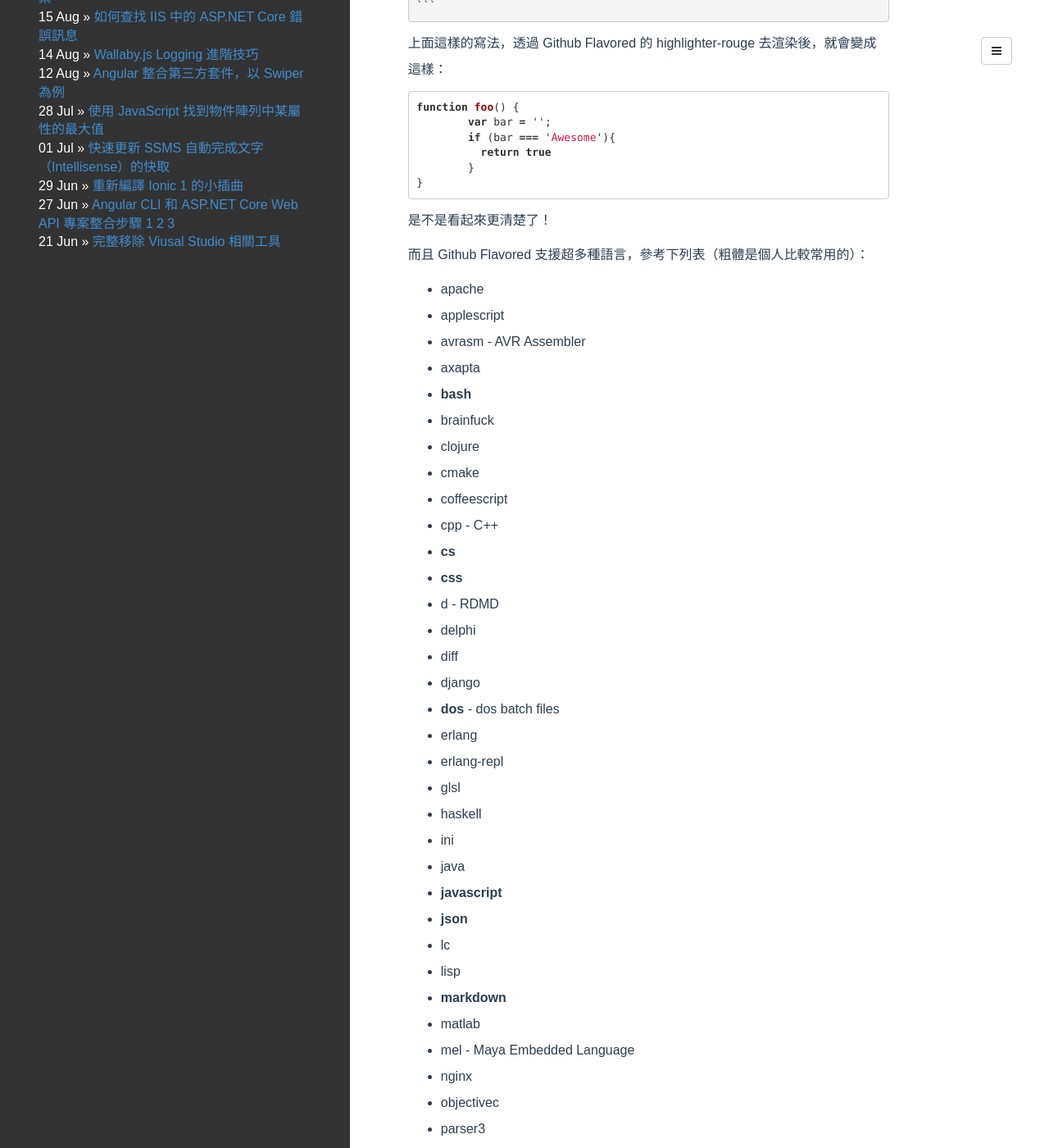
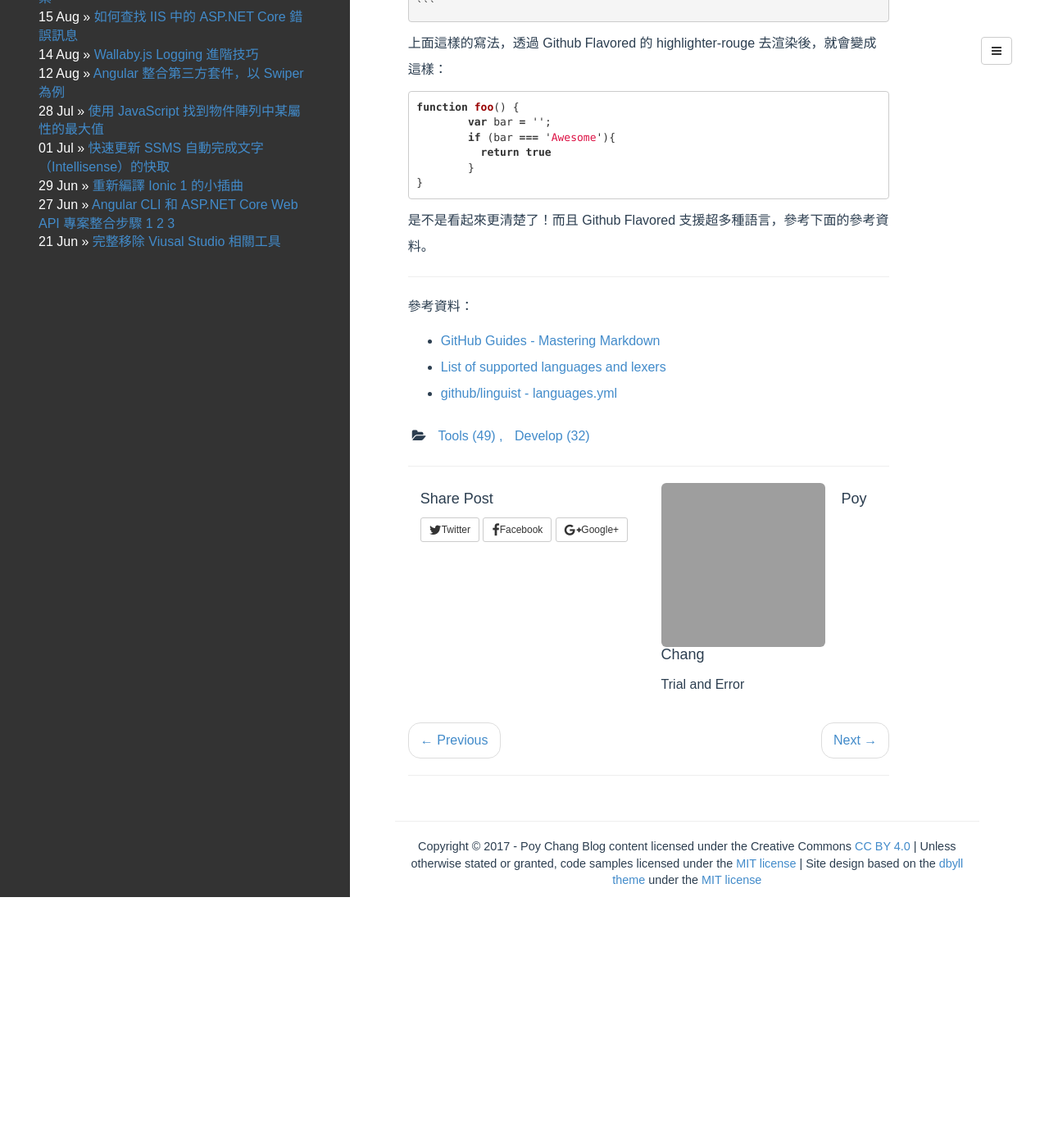
Before and after one commit to poychang/poychang.github.io, a Jekyll site: the page built from _posts/2016-04-22-supported-github-flavored-markdown.md, in a window 1280 px wide and 1400 px high, scrolled down 526 px. Shown: the whole window at 82% size. Built offline with Jekyll 4.4.1, drawn with Linux system fonts in a browser that asks for light colours; some web fonts are replaced; comment, search, counter and statistics services are not loaded; after the commit the page ends 1620 px from its top, so only the background shows below that; some of the changed text lies outside the part shown; grey boxes are pictures that could not be loaded.

Commit message:
alter post

````diff
--- a/_posts/2016-04-22-supported-github-flavored-markdown.md
+++ b/_posts/2016-04-22-supported-github-flavored-markdown.md
@@ -32,58 +32,12 @@ function foo() {
 }
 ```
 
-是不是看起來更清楚了！
+是不是看起來更清楚了！而且 Github Flavored 支援超多種語言，參考下面的參考資料。
 
-而且 Github Flavored 支援超多種語言，參考下列表（粗體是個人比較常用的）：
+----------
 
-*	apache
-*	applescript
-*	avrasm - AVR Assembler
-*	axapta
-*	**bash**
-*	brainfuck
-*	clojure
-*	cmake
-*	coffeescript
-*	cpp - C++
-*	**cs**
-*	**css**
-*	d - RDMD
-*	delphi
-*	diff
-*	django
-*	**dos** - dos batch files
-*	erlang
-*	erlang-repl
-*	glsl
-*	haskell
-*	ini
-*	java
-*	**javascript**
-*	**json**
-*	lc
-*	lisp
-*	**markdown**
-*	matlab
-*	mel - Maya Embedded Language
-*	nginx
-*	objectivec
-*	parser3
-*	Perl
-*	PHP
-*	**powershell**
-*	profile - python profiler output
-*	python
-*	r
-*	rib - RenderMan RIB
-*	rsl - RenderMan RSL
-*	Ruby
-*	rust
-*	smalltalk
-*	**sql**
-*	tex
-*	vala
-*	vhdl
-*	**xml - XML and also used for HTML with inline CSS and Javascript**
+參考資料：
 
-詳細列表請參考 [List of supported languages and lexers](https://github.com/jneen/rouge/wiki/list-of-supported-languages-and-lexers) 或 [github/linguist](https://github.com/github/linguist/blob/master/lib/linguist/languages.yml)
+* [GitHub Guides - Mastering Markdown](https://guides.github.com/features/mastering-markdown/)
+* [List of supported languages and lexers](https://github.com/jneen/rouge/wiki/list-of-supported-languages-and-lexers)
+* [github/linguist - languages.yml](https://github.com/github/linguist/blob/master/lib/linguist/languages.yml)
````
